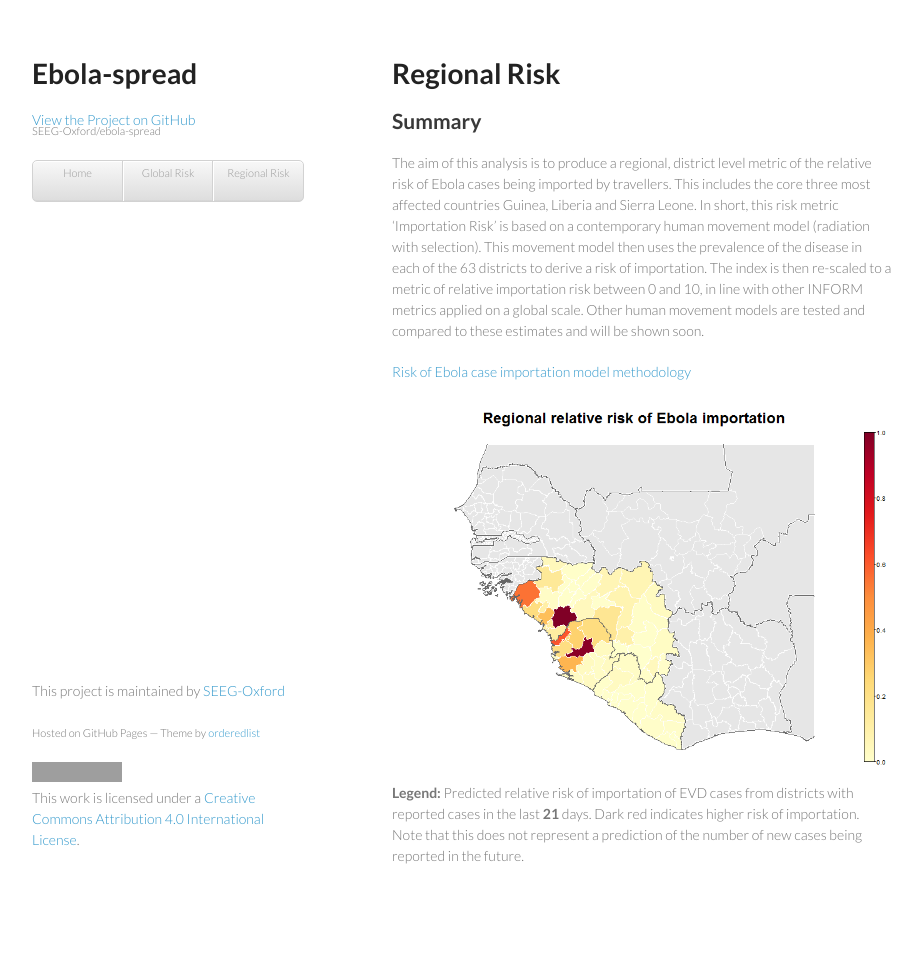
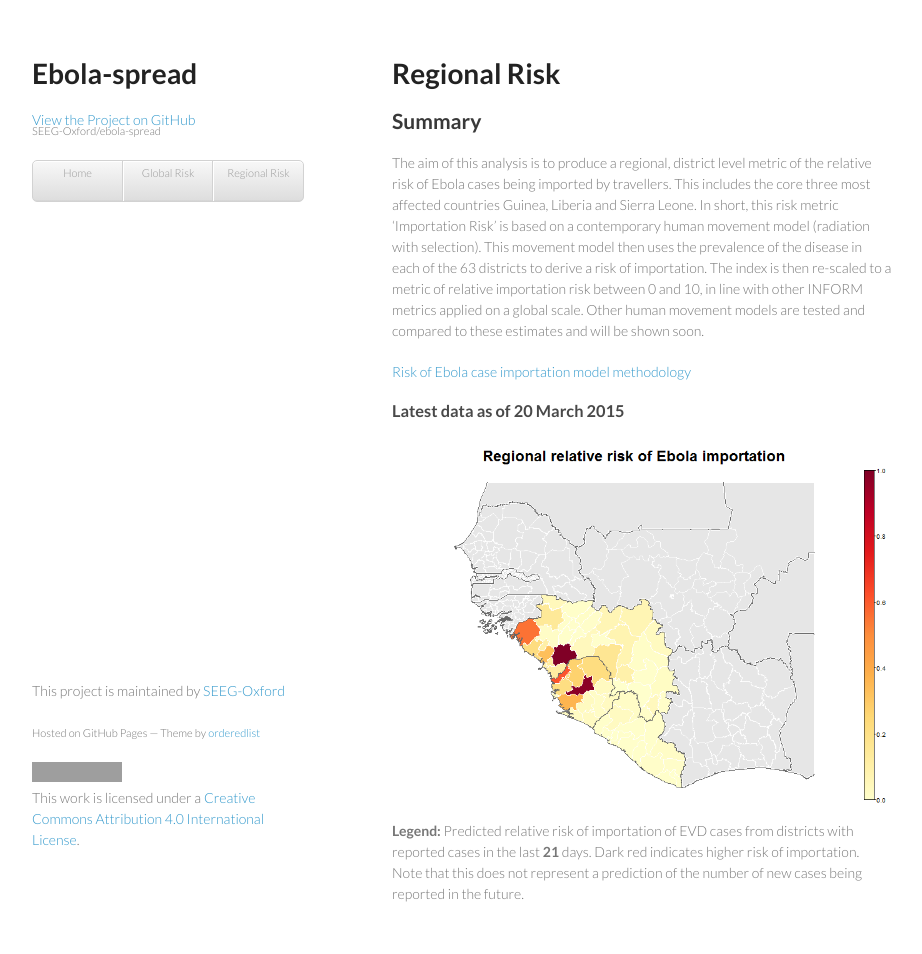
Before and after one commit to SEEG-Oxford/ebola-spread, a Jekyll site: the page built from local-risk.md, in a window 1280 px wide. Shown: the whole page, without its empty margins (178-1100 px from the left). Built offline with Jekyll 4.4.1, drawn with Linux system fonts in a browser that asks for light colours; Markdown is read by kramdown in place of the engine named in the settings; before the commit the page ends 916 px from its top, so only the background shows below that; grey boxes are pictures that could not be loaded.

Commit message:
Add heading to prediction plot

```diff
--- a/local-risk.md
+++ b/local-risk.md
@@ -11,6 +11,8 @@ The aim of this analysis is to produce a regional, district level metric of the
 
 [Risk-doc]: http://seeg-oxford.github.io/ebola-spread/local-risk-doc
 
+### Latest data as of 20 March 2015
+
 <div id="container">
     <img src="images/regional_prediction.png" />
     <b>Legend:</b> Predicted relative risk of importation of EVD cases from districts with reported cases in the last <b>21</b> days. Dark red indicates higher risk of importation. Note that this does not represent a prediction of the number of new cases being reported in the future.
```
